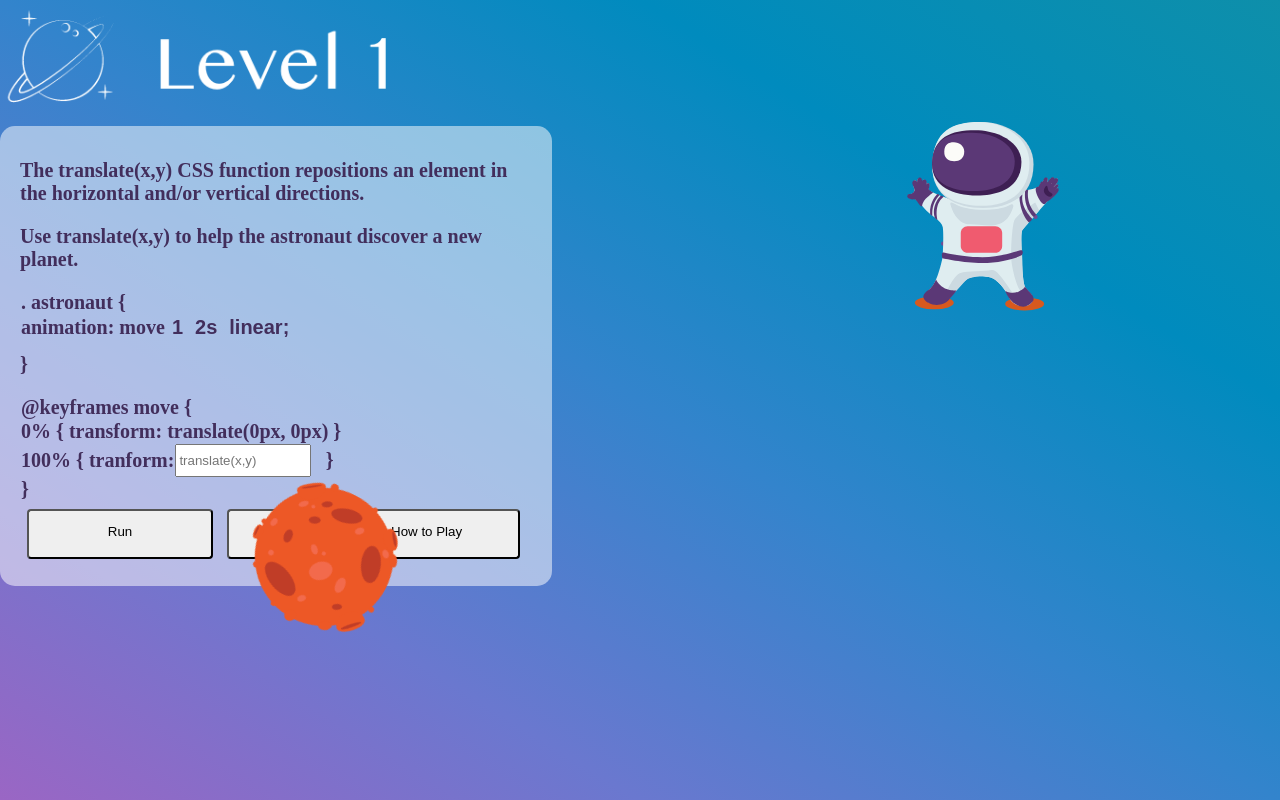
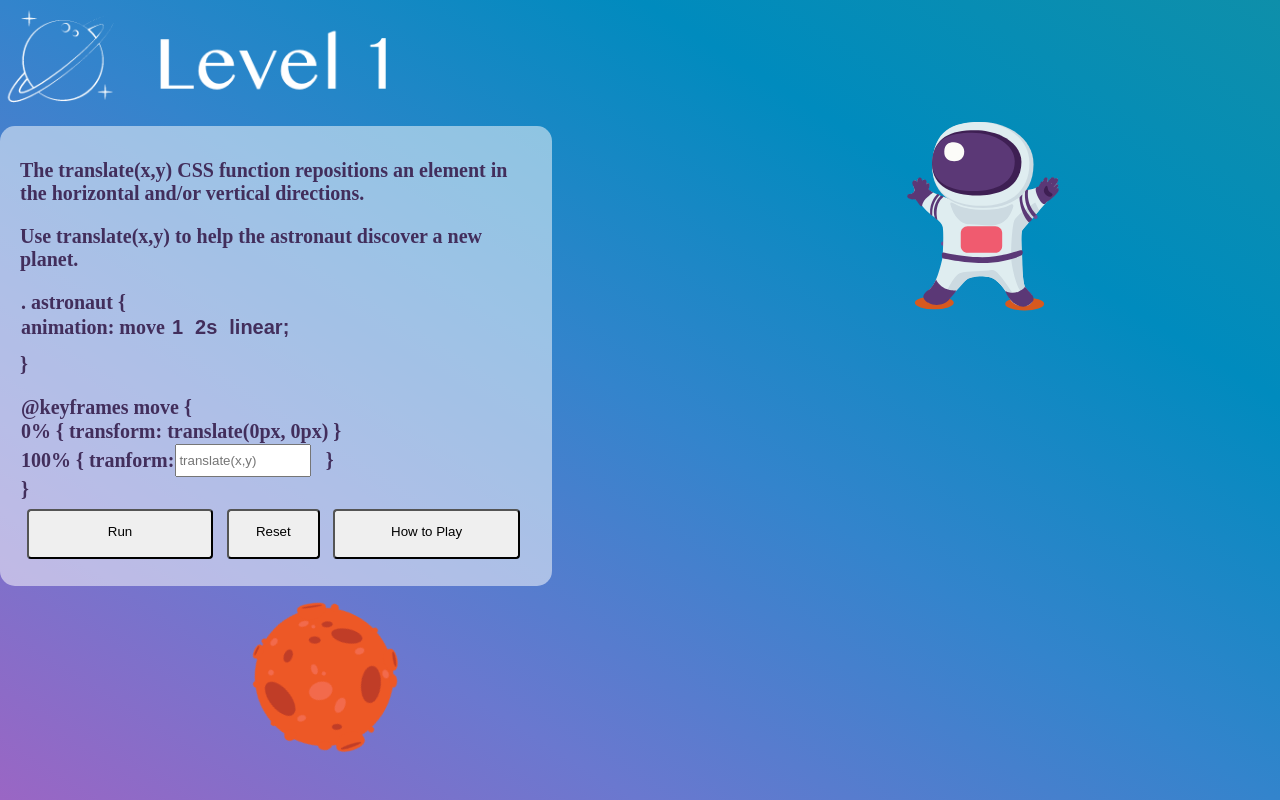
Before and after one commit to ariannalillie/AstroAnimate, a React (Create React App) app: page /level_1 in a window 1280 px wide. Built offline with nearby package versions, Linux system fonts and the light colour scheme.

Commit message:
fixed planet position

```diff
--- a/src/Componenets/Level1/Level1.css
+++ b/src/Componenets/Level1/Level1.css
@@ -13,7 +13,6 @@
 
 #planet {
     position: fixed;
-    bottom: 300px;
     animation: spin 3s linear infinite;
 }
 
--- a/src/Componenets/Level4/Level4.css
+++ b/src/Componenets/Level4/Level4.css
@@ -1,5 +1,5 @@
 
 #planet {
-	bottom: 150px;
+	bottom: 30px;
 	left: 200px;
 }
```
Also changed, not shown: 1 other file (tests, documents, lock files or other folders).
